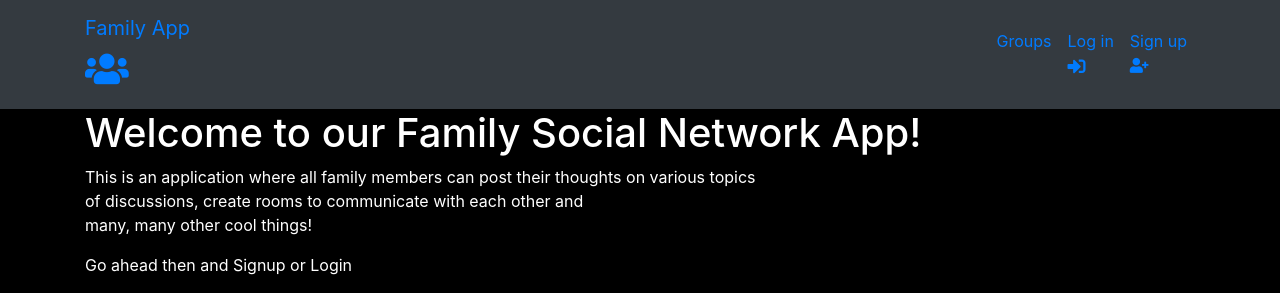
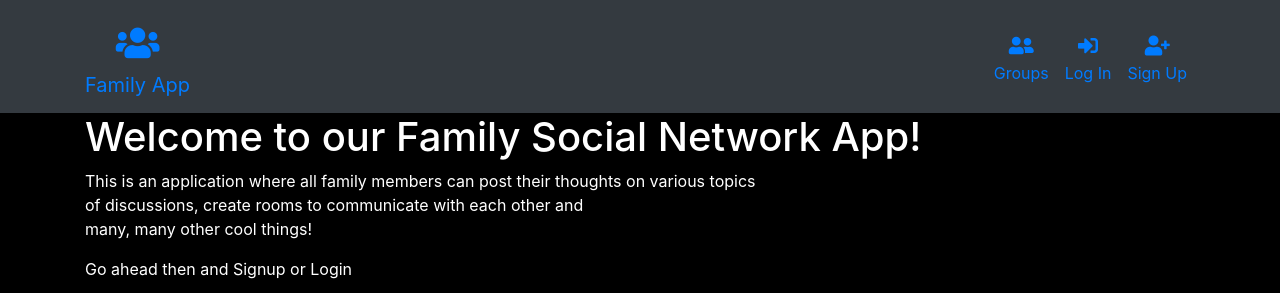
Before and after one commit to OldSchoolProgrammer/familysocialapp, a Django app: page / in a window 1280 px wide. Shown: the top 293 px of the page. Run offline with Django 3.2, Linux system fonts and the light colour scheme; some libraries are stand-ins or nearby versions.

Commit message:
Added some navbar styling and nav icons into base.html

```diff
--- a/simplesocial/settings.py
+++ b/simplesocial/settings.py
@@ -25,7 +25,7 @@ SECRET_KEY = 't&=eb=%y!h_w-nd#jzf**x7r6i3@*k7xapx5a5zhqy-mscsq1x'
 # SECURITY WARNING: don't run with debug turned on in production!
 DEBUG = True
 
-ALLOWED_HOSTS = []
+ALLOWED_HOSTS = ['192.168.1.2']
 
 
 # Application definition
--- a/static/simplesocial/css/master.css
+++ b/static/simplesocial/css/master.css
@@ -2,5 +2,5 @@ body {
   margin: 0;
   overflow: hidden;
   background-color: black;
-  color:white;
+  color: white;
 }
--- a/templates/base.html
+++ b/templates/base.html
@@ -3,40 +3,40 @@
 <html>
   <head>
     <meta charset="utf-8">
-    <title>Star Social</title>
+    <title>Family Social App</title>
 
     <!-- Latest compiled and minified CSS -->
     <link rel="stylesheet" href="https://stackpath.bootstrapcdn.com/bootstrap/4.1.3/css/bootstrap.min.css"
     integrity="sha384-MCw98/SFnGE8fJT3GXwEOngsV7Zt27NXFoaoApmYm81iuXoPkFOJwJ8ERdknLPMO" crossorigin="anonymous">
 
-    <!-- Optional theme -->
-    <!-- <link rel="stylesheet" href="https://maxcdn.bootstrapcdn.com/bootstrap/3.3.7/css/bootstrap-theme.min.css" integrity="sha384-rHyoN1iRsVXV4nD0JutlnGaslCJuC7uwjduW9SVrLvRYooPp2bWYgmgJQIXwl/Sp" crossorigin="anonymous"> -->
-
     <!-- Alternative to Bootstrap 3 Glyphicons -->
     <link href="https://maxcdn.bootstrapcdn.com/font-awesome/4.7.0/css/font-awesome.min.css" rel="stylesheet">
+
     <!-- Alternative to FontAwesome Glyphicons -->
     <link rel="stylesheet" href="https://use.fontawesome.com/releases/v5.15.3/css/all.css" integrity="sha384-SZXxX4whJ79/gErwcOYf+zWLeJdY/qpuqC4cAa9rOGUstPomtqpuNWT9wdPEn2fk" crossorigin="anonymous">
+
+    <!-- GoogleAPI Fonts -->
     <link href="https://fonts.googleapis.com/css?family=Montserrat" rel="stylesheet">
 
     <link rel="stylesheet" href="{% static 'simplesocial/css/master.css'%}">
 
   </head>
   <body>
-    <nav class="navbar navbar-expand-lg bg-dark mynav" role="navigation" id="navbar">
+    <nav class="navbar navbar-expand-lg bg-dark justify-content-center" role="navigation" id="navbar">
       <div class="container">
-        <div class="navbar-nav align-items-center">
-          <a class="navbar-brand mynav" href="{% url 'home' %}">Family App<br><span style="font-size: 35px;"><i class="fas fa-users"></i></span></a>
+        <div class="navbar-nav align-items-center text-center mt-1">
+          <a class="navbar-brand mynav" href="{% url 'home' %}"><div class="icons"><span style="font-size: 35px;"><i class="fas fa-users"></i></span></div>Family App</a>
         </div>
-        <div class="navbar-nav ml-auto">
+        <div class="navbar-nav text-center mt-1">
           {% if user.is_authenticated %}
-            <a class="nav-item nav-link" href="{% url 'posts:create' %}" class="btn btn-simple">Post</a>
-            <a class="nav-item nav-link" href="{% url 'groups:all' %}" class="btn btn-simple">Groups</a>
-            <a class="nav-item nav-link" href="{% url 'groups:create' %}" class="btn btn-simple">Create Group</a>
-            <a class="nav-item nav-link" href="{% url 'accounts:logout' %}" class="btn btn-simple">Log out<br><span style="font-size: 18px;"><i class="fas fa-sign-out-alt"></i></span></a>
+            <a class="nav-item nav-link" href="{% url 'posts:create' %}" class="btn btn-simple"><div class="icons"><span style="font-size: 20px;"><i class="fas fa-clone"></i></span></div>Post</a>
+            <a class="nav-item nav-link" href="{% url 'groups:all' %}" class="btn btn-simple"><div class="icons"><span style="font-size: 20px;"><i class="fas fa-user-friends"></i></span></div>Groups</a>
+            <a class="nav-item nav-link" href="{% url 'groups:create' %}" class="btn btn-simple"><div class="icons"><span style="font-size: 20px;"><i class="fas fa-users-cog"></i></span></div>Create Group</a>
+            <a class="nav-item nav-link" href="{% url 'accounts:logout' %}" class="btn btn-simple"><div><span style="font-size: 20px;"><i class="fas fa-sign-out-alt"></i></span></div>Log Out</a>
           {% else %}
-            <a class="nav-item nav-link" href="{% url 'groups:all' %}"class="btn btn-simple">Groups</a>
-            <a class="nav-item nav-link" href="{% url 'accounts:login' %}" class="btn btn-simple">Log in<br><span style="font-size: 18px;"><i class="fas fa-sign-in-alt"></i></span></a></a>
-            <a class="nav-item nav-link" href="{% url 'accounts:signup' %}" class="btn btn-simple">Sign up<br><span style="font-size: 15px;"><i class="fas fa-user-plus"></i></span></a>
+            <a class="nav-item nav-link" href="{% url 'groups:all' %}"class="btn btn-simple"><div class="icons"><span style="font-size: 20px;"><i class="fas fa-user-friends"></i></span></div>Groups</a>
+            <a class="nav-item nav-link" href="{% url 'accounts:login' %}" class="btn btn-simple"><div class="icons"><span style="font-size: 20px;"><i class="fas fa-sign-in-alt"></i></span></div>Log In</a>
+            <a class="nav-item nav-link" href="{% url 'accounts:signup' %}" class="btn btn-simple"><div class="icons"><span style="font-size: 20px;"><i class="fas fa-user-plus"></i></span></div>Sign Up</a>
           {% endif %}
         </div>
       </div>
@@ -50,7 +50,7 @@
 
     <canvas id="canvas"></canvas>
 
-    <script src="{% static "simplesocial/js/master.js"%}" type="text/javascript" ></script>
+    <script src="{% static "simplesocial/js/master.js" %}" type="text/javascript" ></script>
 
     <!-- Latest compiled and minified jQuery -->
     <script src="https://code.jquery.com/jquery-3.3.1.slim.min.js" integrity="sha384-q8i/X+965DzO0rT7abK41JStQIAqVgRVzpbzo5smXKp4YfRvH+8abtTE1Pi6jizo" crossorigin="anonymous"></script>
```
Also changed, not shown: db.sqlite3.
